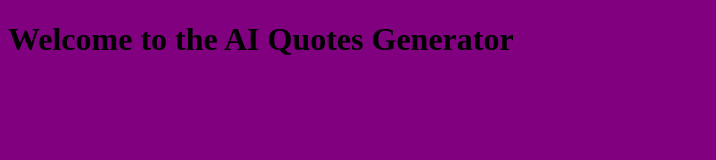
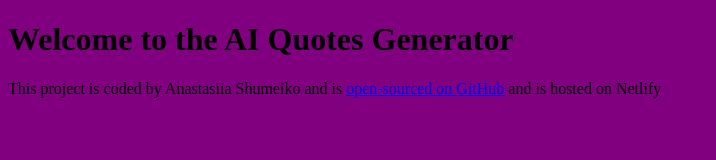
Before and after one commit to AnastasiaCodeGirl/quotes-generator, a plain HTML site: page index.html in a window 1280 px wide. Shown: the whole page, without its empty margins (0-716 px from the left). Drawn offline with Linux system fonts and the light colour scheme.

Commit message:
Update index.html

```diff
--- a/index.html
+++ b/index.html
@@ -8,6 +8,11 @@
     </head>
     <body>
         <h1>Welcome to the AI Quotes Generator</h1>
+        <footer>
+            This project is coded by Anastasiia Shumeiko and is
+             <a href="https://github.com/AnastasiaCodeGirl/quotes-generator" target="_blank">open-sourced on GitHub</a>
+             and is hosted on Netlify
+        </footer>
         <script src="src/index.js"></script>
     </body>
 </html>
```
